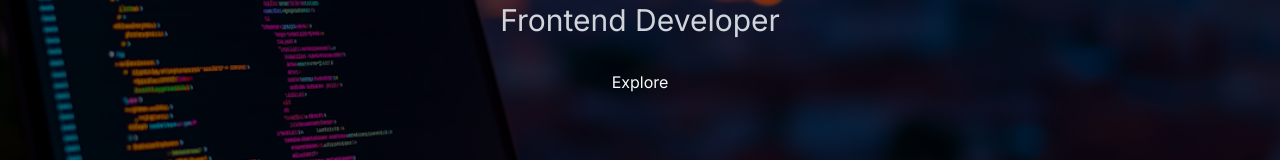
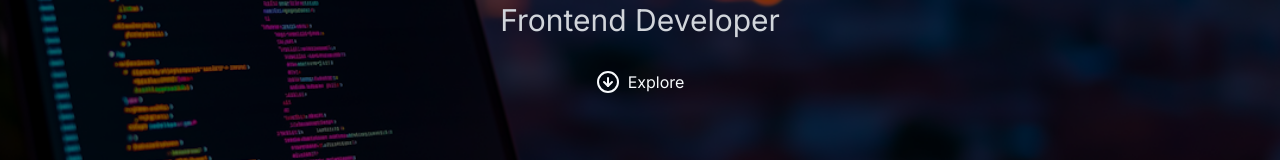
Before and after one commit to Nikum-st/my-portfolio-web, a Next.js app: page / in a window 1280 px wide. Shown: the part 408-568 px from the top of the page. Built offline with nearby package versions, Linux system fonts and the light colour scheme.

Commit message:
final touches and push

```diff
--- a/src/components/Home/Home.tsx
+++ b/src/components/Home/Home.tsx
@@ -2,6 +2,7 @@
 
 import React from "react";
 import { motion } from "framer-motion";
+import { ArrowDownCircle } from "lucide-react";
 import { NavigationLink } from "../NavigationLink/NavigationLink";
 
 interface HomeProps {
@@ -56,7 +57,13 @@ const Home: React.FC<HomeProps> = ({ name, title, backgroundImageUrl }) => {
           {title}
         </motion.p>
         <motion.div variants={textVariants}>
-          <NavigationLink href="/about">Explore</NavigationLink>
+          <NavigationLink
+            href="/about"
+            className="flex items-center justify-center gap-2"
+          >
+            <ArrowDownCircle />
+            <span>Explore</span>
+          </NavigationLink>
         </motion.div>
       </div>
     </motion.section>
--- a/src/components/NavigationLink/NavigationLink.tsx
+++ b/src/components/NavigationLink/NavigationLink.tsx
@@ -6,11 +6,13 @@ import { useNavigation } from "../../hooks/useNavigation";
 interface NavigationLinkProps {
   href: string;
   children: React.ReactNode;
+  className?: string;
 }
 
 export const NavigationLink: React.FC<NavigationLinkProps> = ({
   href,
   children,
+  className,
 }) => {
   const { startNavigation } = useNavigation();
 
@@ -22,7 +24,7 @@ export const NavigationLink: React.FC<NavigationLinkProps> = ({
     <Link
       href={href}
       onClick={handleClick}
-      className={`text-text hover:text-purple-500 transition duration-300 `}
+      className={`text-text hover:text-purple-500 transition duration-300 ${className}`}
     >
       {children}
     </Link>
--- a/src/components/Portfolio/Portfolio.tsx
+++ b/src/components/Portfolio/Portfolio.tsx
@@ -63,7 +63,7 @@ const Portfolio = () => {
               {/* Кнопка закрытия */}
               <button
                 onClick={() => setSelectedProject(null)}
-                className="absolute top-4 right-4 text-text hover:text-accent transition z-10 bg-background rounded-full w-8 h-8 flex items-center justify-center shadow-lg"
+                className="absolute top-4 right-4 text-text hover:text-purple-500 transition z-10 bg-background rounded-full w-8 h-8 flex items-center justify-center shadow-lg"
               >
                 ✕
               </button>
@@ -72,9 +72,7 @@ const Portfolio = () => {
               <h3 className="text-2xl font-bold text-text mb-4 pr-12">
                 {selectedProject.title}{" "}
                 {selectedProject.company && (
-                  <span className="text-accent">
-                    ({selectedProject.company})
-                  </span>
+                  <span>({selectedProject.company})</span>
                 )}
               </h3>
 
```
